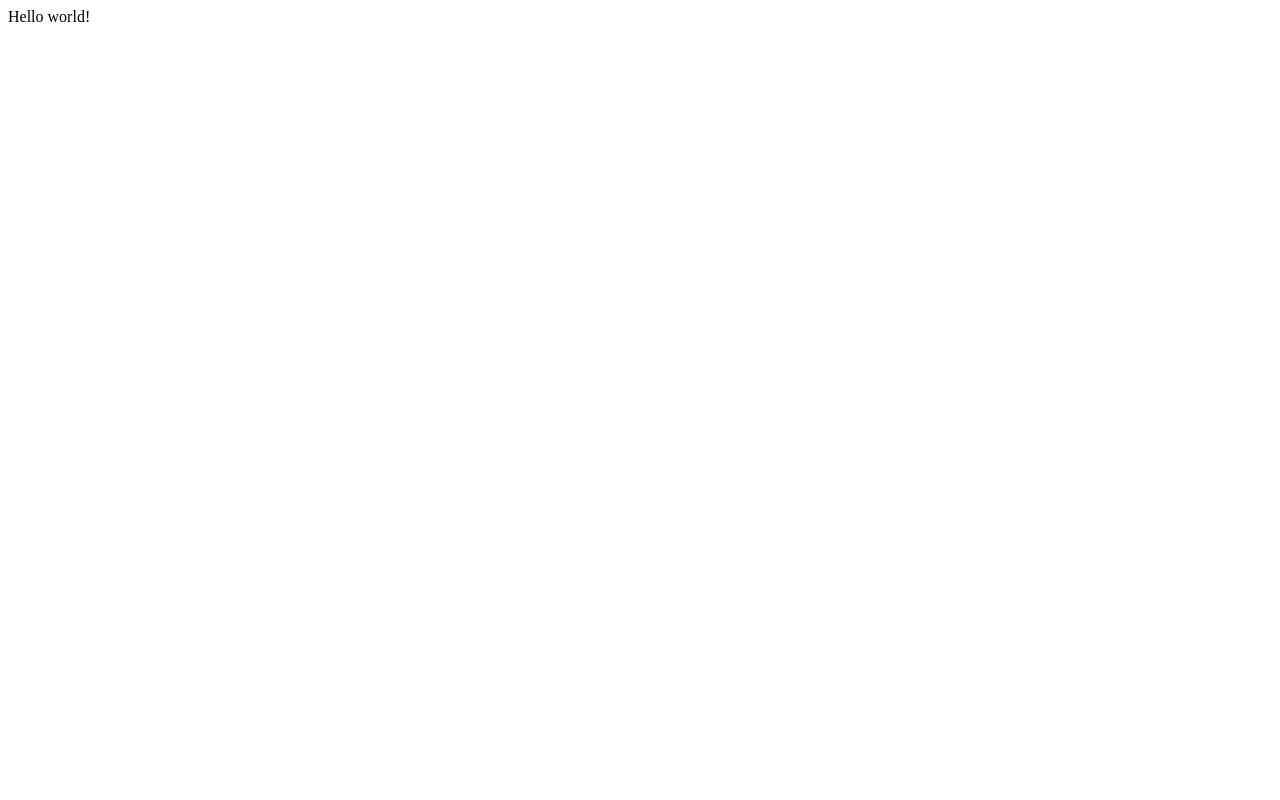
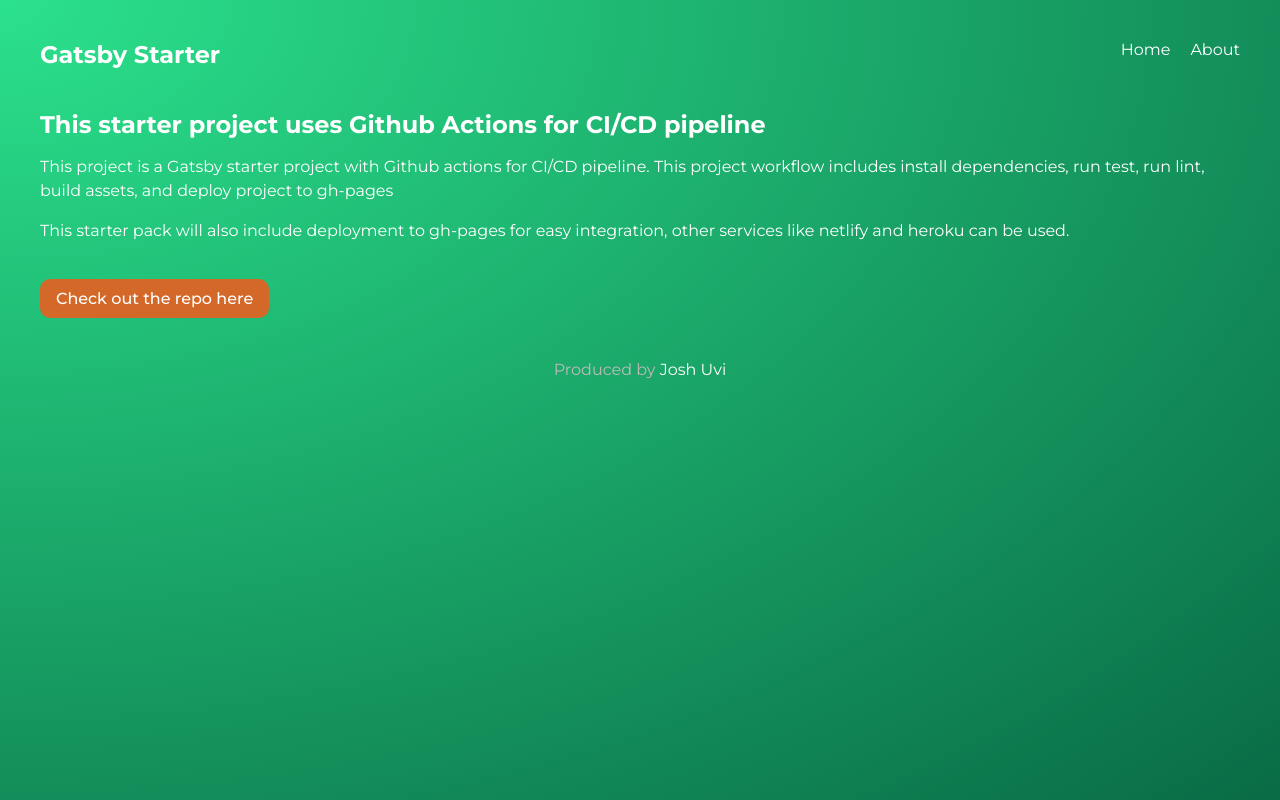
Before and after one commit to Josh-Uvi/Gatsby-Starter, a Gatsby site: page / in a window 1280 px wide. Built offline with nearby package versions, Linux system fonts and the light colour scheme; Gatsby itself is replaced by a stand-in of ours.

Commit message:
first commit

```diff
--- /dev/null
+++ b/src/Components/Layout.js
@@ -0,0 +1,17 @@
+import React from "react"
+import NavBar from "./NavBar"
+import "../styles/global.css"
+
+export default function Layout({ children }) {
+  return (
+    <div className="layout">
+      <NavBar />
+      <div className="content">{children}</div>
+      <footer>
+        <p>
+          Produced by <a href="https://github.com/Josh-Uvi">Josh Uvi</a>
+        </p>
+      </footer>
+    </div>
+  )
+}
--- /dev/null
+++ b/src/Components/NavBar.js
@@ -0,0 +1,14 @@
+import React from "react"
+import { Link } from "gatsby"
+
+export default function NavBar() {
+  return (
+    <nav>
+      <h2>Gatsby Starter</h2>
+      <div className="links">
+        <Link to="/">Home</Link>
+        <Link to="/about">About</Link>
+      </div>
+    </nav>
+  )
+}
--- a/src/pages/index.js
+++ b/src/pages/index.js
@@ -1,5 +1,28 @@
+import { Link } from "gatsby"
 import React from "react"
+import Layout from "../Components/Layout"
+import * as styles from "../styles/home.module.css"
 
 export default function Home() {
-  return <div>Hello world!</div>
+  return (
+    <Layout className={styles.header}>
+      <main>
+        <div>
+          <h2>This starter project uses Github Actions for CI/CD pipeline</h2>
+          <p>
+            This project is a Gatsby starter project with Github actions for
+            CI/CD pipeline. This project workflow includes install dependencies,
+            run test, run lint, build assets, and deploy project to gh-pages
+          </p>
+          <p>
+            This starter pack will also include deployment to gh-pages for easy
+            integration, other services like netlify and heroku can be used.
+          </p>
+          <Link className={styles.btn} to="https://github.com/Josh-Uvi">
+            Check out the repo here
+          </Link>
+        </div>
+      </main>
+    </Layout>
+  )
 }
--- /dev/null
+++ b/src/styles/global.css
@@ -0,0 +1,59 @@
+@import url('https://fonts.googleapis.com/css2?family=Montserrat:wght@300;400;500;700&display=swap');
+
+* {
+  margin: 0;
+  padding: 0;
+  text-decoration: none;
+  font-family: "Montserrat";
+  color: white;
+}
+
+html,
+body {
+  min-height: 100%;
+}
+
+body {
+  background: radial-gradient(at top left, rgb(43, 225, 140) 0%, rgb(9, 107, 69) 100%);
+  background-repeat: no-repeat;
+}
+
+p {
+  margin: 16px auto;
+  line-height: 1.5em;
+}
+
+/* layout & nav */
+.layout {
+  max-width: 1200px;
+  margin: 0 auto;
+}
+
+nav {
+  display: grid;
+  grid-template-columns: 1fr 1fr;
+  margin: 40px auto;
+}
+
+nav .links {
+  display: inline-block;
+  text-align: right;
+}
+
+nav a {
+  display: inline-block;
+  margin-left: 20px;
+  font-weight: 400;
+  padding-bottom: 8px;
+  border-bottom: 3px solid transparent;
+}
+
+nav a:hover {
+  border-color: white;
+}
+
+footer p {
+  text-align: center;
+  color: #bbb;
+  margin: 40px auto;
+}
--- /dev/null
+++ b/src/styles/home.module.css
@@ -0,0 +1,25 @@
+.header {
+  display: grid;
+  grid-template-columns: 1fr 1fr;
+  grid-gap: 40px;
+  align-items: center;
+}
+
+.header h2 {
+  font-size: 2em;
+}
+
+.header h3 {
+  font-size: 3em;
+  font-weight: 400;
+  margin-bottom: 20px;
+}
+
+.btn {
+  display: inline-block;
+  background: #d46829;
+  padding: 10px 16px;
+  border-radius: 10px;
+  margin-top: 20px;
+  font-weight: 500;
+}
```
Also changed, not shown: src/pages/404.js (added, +16 -0 lines), src/pages/about.js (added, +16 -0 lines).
